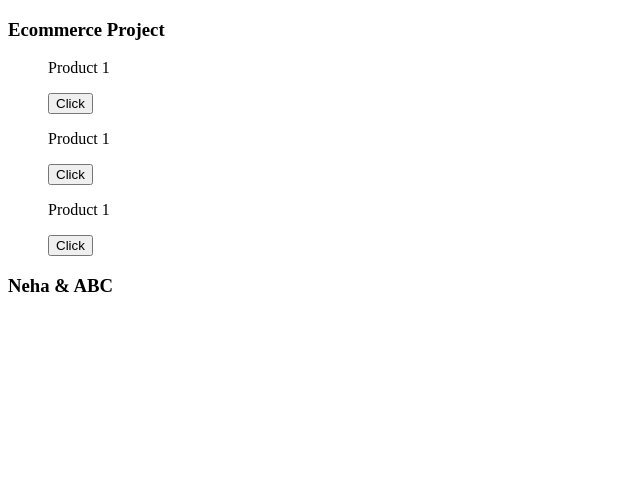
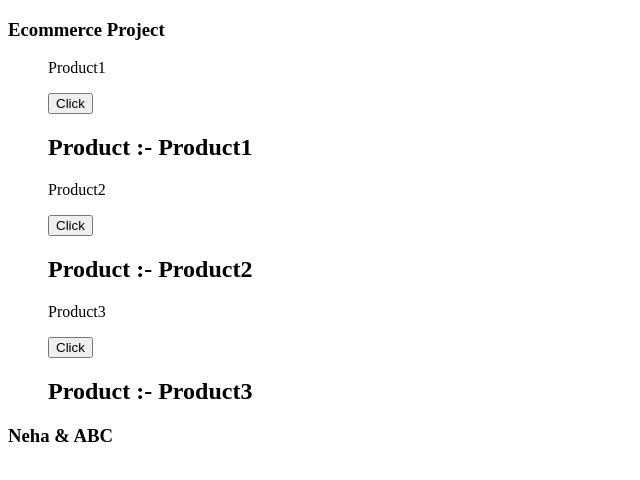
Before and after one commit to Nehaa1108/ReactConcept, a React (Create React App) app in the folder fundamental/fundamental/: page / in a window 1280 px wide. Shown: the top 480 px of the page, without its empty margins (0-640 px from the left). Built offline with nearby package versions, Linux system fonts and the light colour scheme.

Commit message:
understand props

```diff
--- a/fundamental/fundamental/src/components/products/components/ProductItem.jsx
+++ b/fundamental/fundamental/src/components/products/components/ProductItem.jsx
@@ -5,12 +5,13 @@ function ButtonComponent()
   return <button>Click</button>
 }
 
-const ProductItem = ()=>
+const ProductItem = ({singleProductItem,key})=>
 {
   return (
-    <div>
-        <p>Product 1</p>
+    <div key={key}>
+        <p>{singleProductItem}</p>
         <ButtonComponent/>
+        <h2>Product :- {singleProductItem}</h2>
     </div>
   )
 }
```
